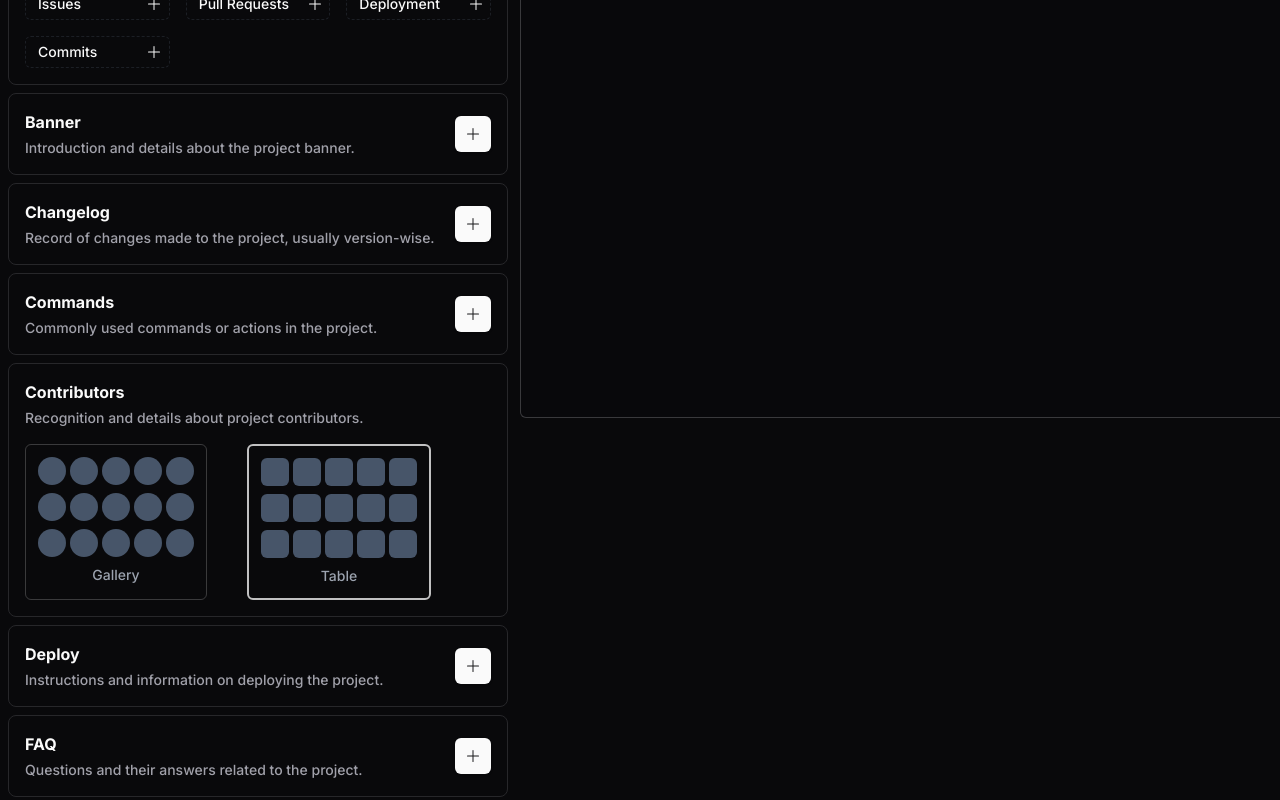
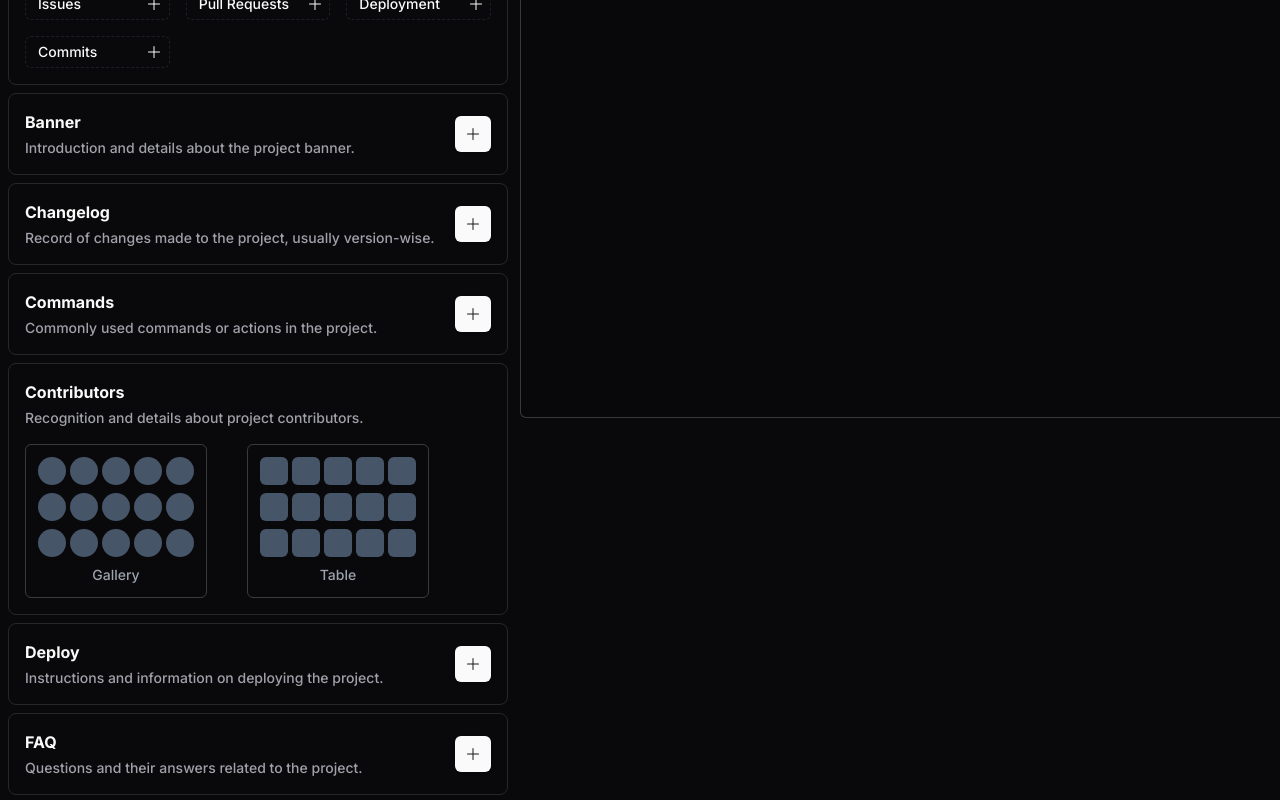
Before and after one commit to xavimondev/easyreadme, a Next.js app: page /builder in a window 1280 px wide. Shown: the part 384-1184 px from the top of the page. Built offline with nearby package versions, Linux system fonts and the light colour scheme.

Commit message:
update ui contributors options

```diff
--- a/src/components/editor/components/contributors-options.tsx
+++ b/src/components/editor/components/contributors-options.tsx
@@ -1,3 +1,6 @@
+'use client'
+import { useState } from 'react'
+import { cn } from '@/lib/utils'
 import { SectionKey } from '@/types'
 
 type ContributorsOptionsProps = {
@@ -5,18 +8,22 @@ type ContributorsOptionsProps = {
 }
 
 export function ContributorsOptions({ addSection }: ContributorsOptionsProps) {
+  const [optionSelected, setOptionSelected] = useState('')
   return (
     <div className='flex gap-10 mt-2'>
       <div
-        className='flex flex-col gap-2 border border-white/20 rounded-md p-3 cursor-pointer'
-        onClick={() =>
+        className={cn('flex flex-col gap-2 border border-white/20 rounded-md p-3 cursor-pointer', {
+          'border-yellow-300': optionSelected === 'gallery'
+        })}
+        onClick={() => {
+          setOptionSelected('gallery')
           addSection({
-            section: 'badges',
+            section: 'contributors',
             options: {
               data: 'gallery'
             }
           })
-        }
+        }}
       >
         <div className='flex gap-1'>
           <div className='rounded-full bg-slate-600 h-7 w-7'></div>
@@ -44,15 +51,18 @@ export function ContributorsOptions({ addSection }: ContributorsOptionsProps) {
         </span>
       </div>
       <div
-        className='flex flex-col gap-2 border-2 border-white/75 rounded-md p-3 cursor-pointer'
-        onClick={() =>
+        className={cn('flex flex-col gap-2 border border-white/20 rounded-md p-3 cursor-pointer', {
+          'border-yellow-300': optionSelected === 'table'
+        })}
+        onClick={() => {
+          setOptionSelected('table')
           addSection({
-            section: 'badges',
+            section: 'contributors',
             options: {
               data: 'table'
             }
           })
-        }
+        }}
       >
         <div className='flex gap-1'>
           <div className='rounded-md bg-slate-600 h-7 w-7'></div>
```
